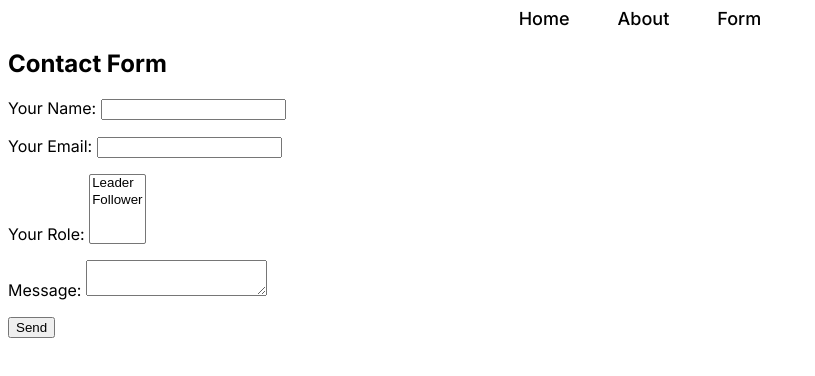
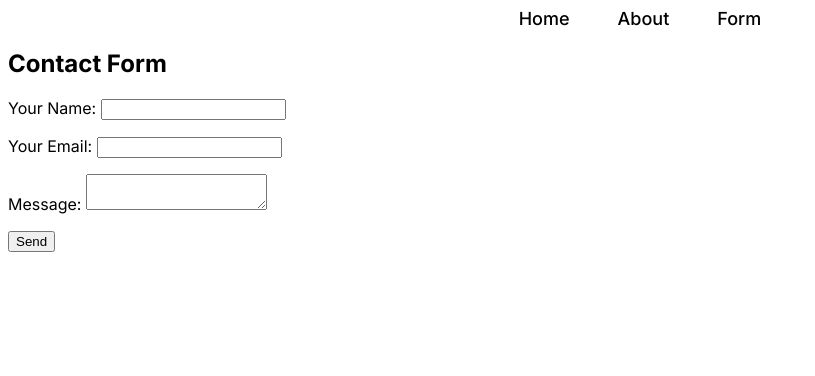
Before and after one commit to raviarshdeep/netlify-forms, a Next.js app: page /form in a window 1280 px wide. Shown: the top 376 px of the page, without its empty margins (0-815 px from the left). Built offline with nearby package versions, Linux system fonts and the light colour scheme.

Commit message:
Fourth commit

```diff
--- a/src/app/form/page.tsx
+++ b/src/app/form/page.tsx
@@ -1,34 +1,101 @@
+"use client";
 import React from "react";
+import { useFormik } from "formik";
+
+interface FormValues {
+  name: string;
+  email: string;
+  message: string;
+}
 
 const Form = () => {
+  const formik = useFormik({
+    initialValues: {
+      name: "",
+      phone: "",
+      email: "",
+      message: "",
+    },
+    validate: (values) => {
+      const errors: Partial<FormValues> = {};
+
+      if (!values.name.trim()) {
+        errors.name = "Name is required";
+      } else if (!/^[a-zA-Z]+$/.test(values.name.trim())) {
+        errors.name = "Name must contain only alphabets";
+      }
+
+      if (!values.email.trim()) {
+        errors.email = "Email is required";
+      } else if (
+        !/^[A-Z0-9._%+-]+@[A-Z0-9.-]+\.[A-Z]{2,}$/i.test(values.email.trim())
+      ) {
+        errors.email = "Invalid email address";
+      }
+
+      if (!values.message.trim()) {
+        errors.message = "Message is required";
+      }
+
+      return errors;
+    },
+    onSubmit: (values, { resetForm }) => {
+      fetch("/", {
+        method: "POST",
+        headers: { "Content-Type": "application/x-www-form-urlencoded" },
+        body: new URLSearchParams(values).toString(),
+      })
+        .then(() => alert("Form successfully submitted"))
+        .catch((error) => alert(error));
+        resetForm();
+    },
+  });
+  console.log(formik.errors);
+  console.log(formik.values);
   return (
     <div>
       <h2>Contact Form</h2>
-      <form name="contact" method="POST" data-netlify="true">
-      <input type="hidden" name="form-name" value="contact"/>
+      <form
+        onSubmit={formik.handleSubmit}
+        name="contact"
+        method="POST"
+        data-netlify="true"
+      >
+        <input type="hidden" name="form-name" value="contact" />
 
         <p>
           <label>
-            Your Name: <input type="text" name="name" />
+            Your Name:{" "}
+            <input
+              type="text"
+              name="name"
+              value={formik.values.name}
+              onChange={formik.handleChange}
+              onBlur={(e) => formik.handleBlur(e)}
+            />
           </label>
         </p>
         <p>
           <label>
-            Your Email: <input type="email" name="email" />
+            Your Email:{" "}
+            <input
+              type="email"
+              name="email"
+              value={formik.values.email}
+              onChange={formik.handleChange}
+              onBlur={(e) => formik.handleBlur(e)}
+            />
           </label>
         </p>
         <p>
           <label>
-            Your Role:{" "}
-            <select name="role[]" multiple>
-              <option value="leader">Leader</option>
-              <option value="follower">Follower</option>
-            </select>
-          </label>
-        </p>
-        <p>
-          <label>
-            Message: <textarea name="message"></textarea>
+            Message:{" "}
+            <textarea
+              name="message"
+              value={formik.values.message}
+              onChange={formik.handleChange}
+              onBlur={(e) => formik.handleBlur(e)}
+            ></textarea>
           </label>
         </p>
         <p>
```
Also changed, not shown: package.json (+5 -4 lines), 1 other file (tests, documents, lock files or other folders).
